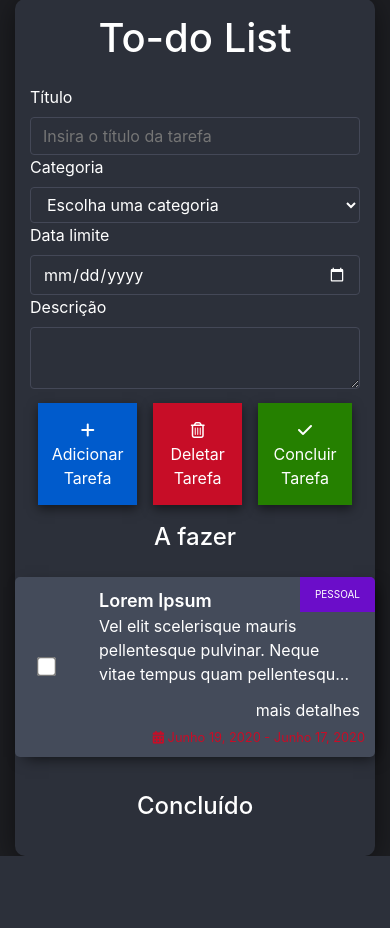
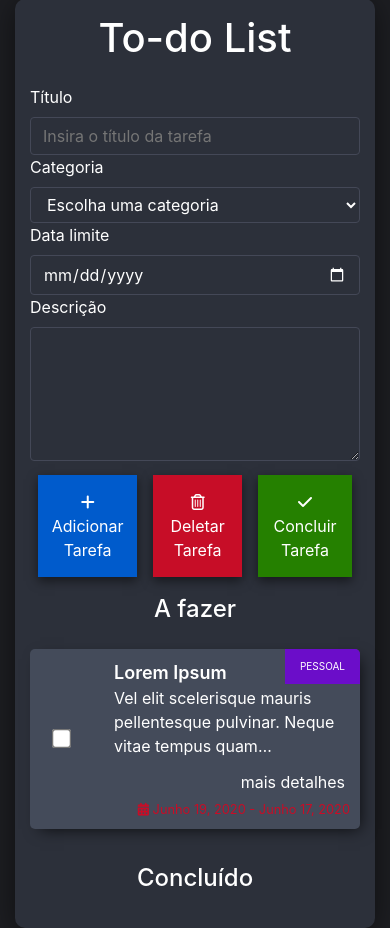
Before and after one commit to mayronH/todolistapp, a Django app: page / in a window 390 px wide. Shown: the part 51-979 px from the top of the page. Before the commit the page ends 907 px from the top, so only its background shows below. Run offline with Django 3.2, Linux system fonts and the light colour scheme; data comes from the database, SQL or seed files in the repository; some libraries are stand-ins or nearby versions.

Commit message:
responsive

```diff
--- a/todolist/static/css/style.css
+++ b/todolist/static/css/style.css
@@ -142,7 +142,7 @@
     color: #e1ecd6;
 }
 
-.taskContent{
+.taskContent {
     padding-bottom: 25px;
 }
 
@@ -159,7 +159,7 @@
     overflow: hidden;
 }
 
-.taskContent label{
+.taskContent label {
     font-size: 16px;
     font-weight: 400;
     position: absolute;
@@ -178,3 +178,16 @@
 .taskContent input:checked~label {
     display: none;
 }
+
+@media only screen and (max-width: 767px) {
+    .task {
+        margin-left: 15px;
+        margin-right: 15px;
+    }
+}
+
+@media only screen and (max-width: 375px) {
+    .taskDateLate{
+        font-size: 11px;
+    }
+}
--- a/todolist/templates/index.html
+++ b/todolist/templates/index.html
@@ -25,7 +25,7 @@
             </div>
             <div class="col-lg-12">
                 <label for="txtContent">Descrição</label>
-                <textarea id="txtContent" name="txtContent" row="10"></textarea>
+                <textarea id="txtContent" name="txtContent" rows="5"></textarea>
             </div>
             <div class="container">
                 <div class="d-flex justify-content-center">
```
